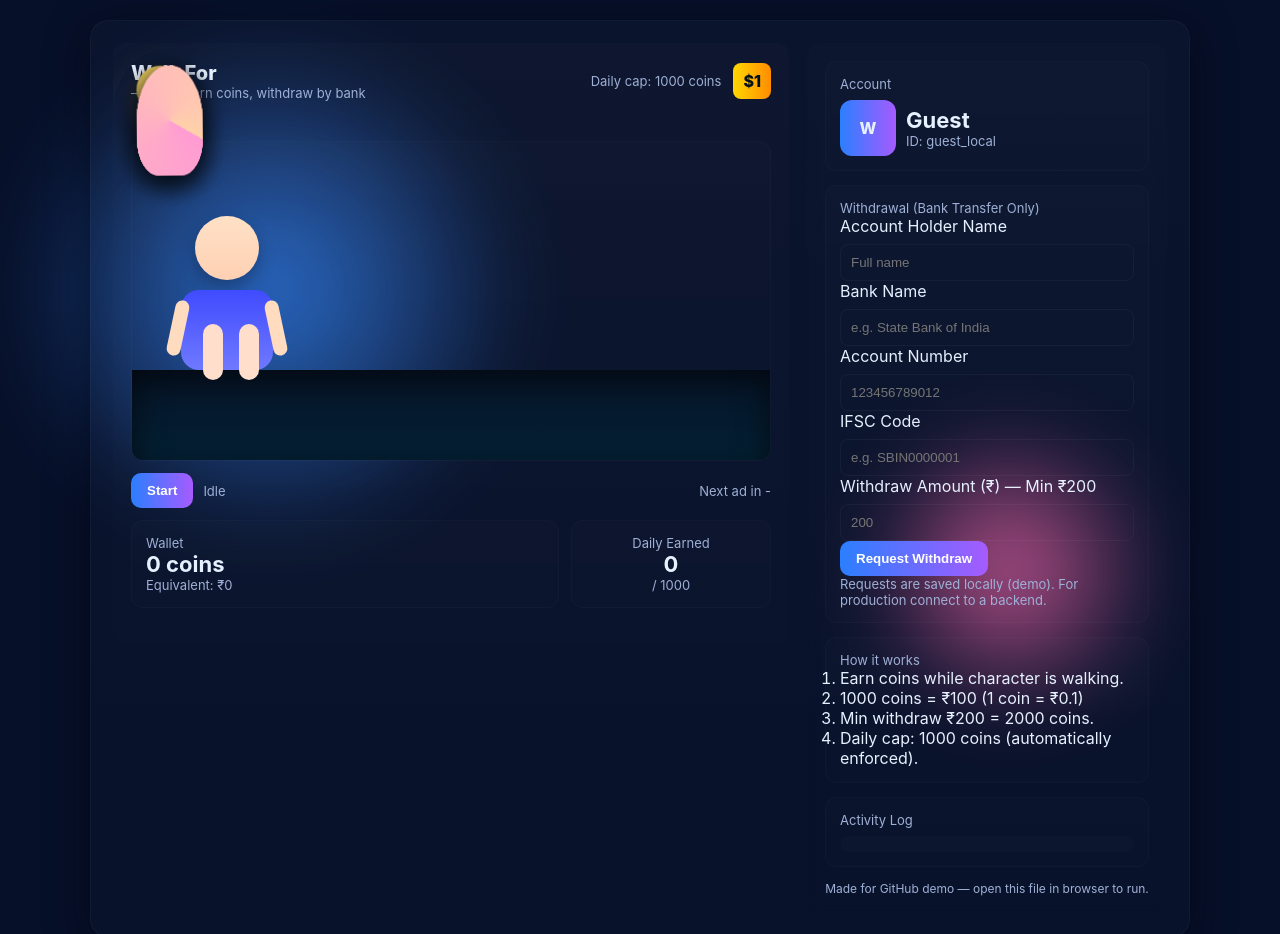
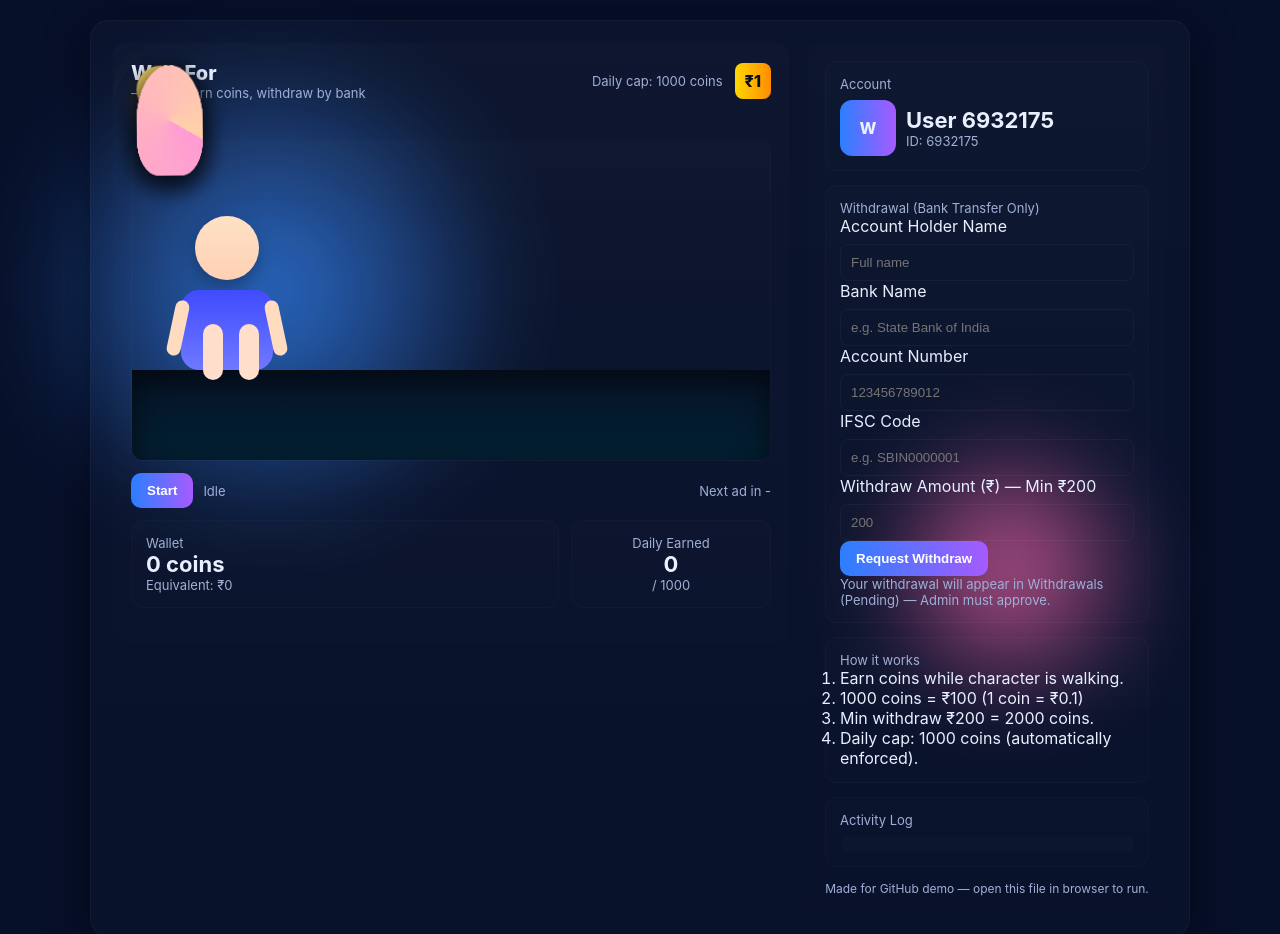
Before and after one commit to ashish-990/Walk-for, a plain HTML site: page index.html in a window 1280 px wide. Drawn offline with Linux system fonts and the light colour scheme; a script that the page names is missing.

Commit message:
Add files via upload

```diff
--- a/index.html
+++ b/index.html
@@ -3,7 +3,7 @@
 <head>
   <meta charset="utf-8" />
   <meta name="viewport" content="width=device-width,initial-scale=1" />
-  <title>Walk For — Demo</title>
+  <title>Walk For — Ready</title>
   <link rel="stylesheet" href="style.css">
 </head>
 <body>
@@ -18,7 +18,7 @@
           </div>
           <div class="right-block">
             <div class="muted">Daily cap: 1000 coins</div>
-            <div class="badge">$1</div>
+            <div class="badge">₹1</div>
           </div>
         </div>
 
@@ -78,8 +78,8 @@
           <div class="account-row">
             <div class="avatar">W</div>
             <div>
-              <div class="big" id="userName">Guest</div>
-              <div class="muted" id="userId">ID: guest_local</div>
+              <div class="big" id="userName">User 6932175</div>
+              <div class="muted" id="userId">ID: 6932175</div>
             </div>
           </div>
         </div>
@@ -98,7 +98,7 @@
             <label>Withdraw Amount (₹) — Min ₹200</label>
             <input id="withdrawAmount" placeholder="200" type="number" />
             <div class="actions"><button class="btn" id="withdrawBtn">Request Withdraw</button></div>
-            <div class="muted note">Requests are saved locally (demo). For production connect to a backend.</div>
+            <div class="muted note" id="noteText">Your withdrawal will appear in Withdrawals (Pending) — Admin must approve.</div>
           </div>
         </div>
 
--- a/style.css
+++ b/style.css
@@ -1,4 +1,4 @@
-/* style.css - Walk For demo styling */
+/* style.css - Walk For fixed styling */
 *{box-sizing:border-box;margin:0;padding:0}
 html,body{height:100%;font-family:Inter,Arial,Helvetica,sans-serif;background:#071029;color:#e6f0ff;-webkit-font-smoothing:antialiased}
 .glow-lights{position:fixed;inset:0;pointer-events:none;mix-blend-mode:screen;z-index:0}
```
Also changed, not shown: 1 other file.
